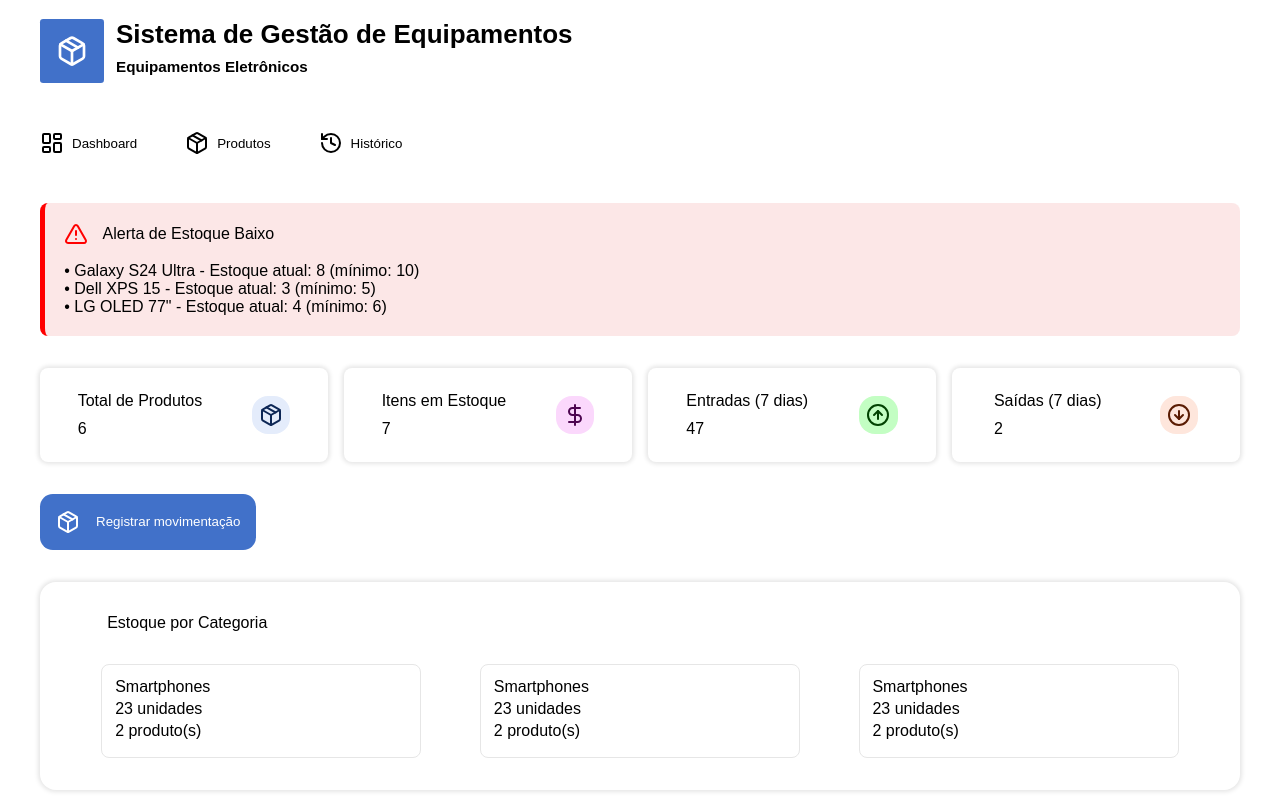
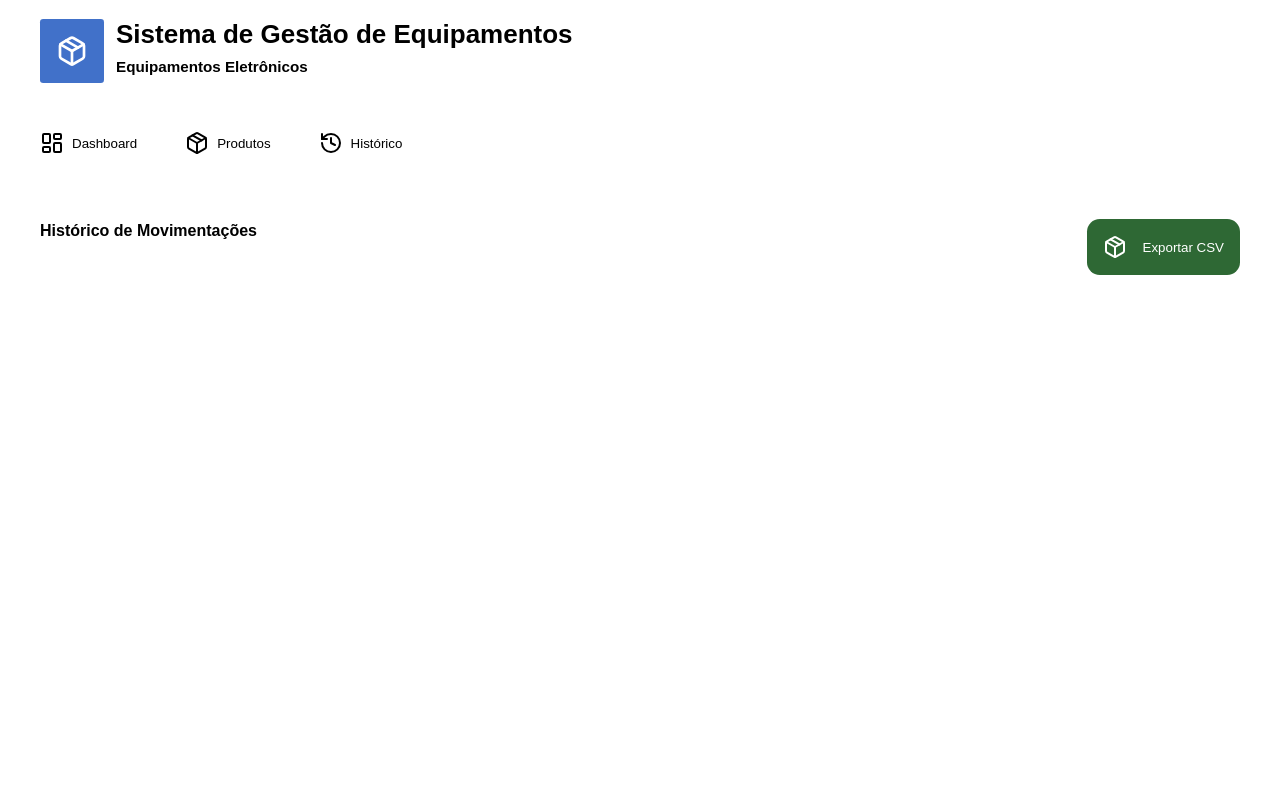
Before and after one commit to gabriela70707/Gestao-Estoque-Produtos, a React (Vite) app in the folder frontend/: page / in a window 1280 px wide. Shown: the top 800 px of the page. Built offline with nearby package versions, Linux system fonts and the light colour scheme; a web font is replaced by a local one.

Commit message:
adicionando novos componentes

```diff
--- a/frontend/package.json
+++ b/frontend/package.json
@@ -11,6 +11,7 @@
   },
   "dependencies": {
     "lucide-react": "^0.555.0",
+    "polished": "^4.3.1",
     "react": "^19.2.0",
     "react-dom": "^19.2.0",
     "styled-components": "^6.1.19"
--- a/frontend/src/App.jsx
+++ b/frontend/src/App.jsx
@@ -9,19 +9,67 @@ import { CardGeral } from './card-info-geral/CardGeral'
 import { Button } from './button/Button'
 import { NavCategoriaEstoque } from './estoque-categoria/Nav-Estoque-Categoria'
 import { CardMovimentacao } from './movimentacao/CardMovimentacao'
+import styled from 'styled-components'
+import { BarraPesquisa } from './barra-pesquisa/BarraPesquisa'
+import { Select } from './select/Select'
 
 function App() {
   const [count, setCount] = useState(0)
+  //Tela 2
+  const Title = styled.div`
+    display: flex;
+    justify-content: space-between;
+    align-items: center;
+    margin-top: 2rem;
+
+
+    h1{
+      font-size: 1rem;
+    }
+  `;
+
+  const Opcoes = styled.section`
+    display: flex;
+    margin-top: 2rem;
+    gap: 5rem;
+    box-shadow: 0 0 4px 2px rgba(0,0,0,0.1);
+    padding: 1.4rem;
+    border-radius: 1rem;
+  `;
 
   return (
     <>
-        <Header/>
+        {/*Tela 1 */}
+        {/* <Header/>
         <NavBar/>
         <Alerta/>
         <CardGeral/>
         <Button text={"Registrar movimentação"} color={"#4171c9"}/>
         <NavCategoriaEstoque/>
-        <CardMovimentacao/>
+        <CardMovimentacao/> */}
+
+        {/*Tela 2*/}
+        {/* <Header/>
+        <NavBar/>
+        <Title>
+          <h1>Gerenciar Produtos</h1>
+          <Button text={"+ Novo Produto"} color={"#4171c9"}/>
+        </Title>
+        <Opcoes>
+          <BarraPesquisa/>
+          <Select descricao={"Todas as Categorias"}/>
+        </Opcoes> */}
+        {/*Falta as tabelas*/}
+
+        {/*Tela 3*/}
+        <Header/>
+        <NavBar/>
+        <Title>
+          <h1>Histórico de Movimentações</h1>
+          <Button text={"Exportar CSV"} color={"#2e6834ff"}/>
+        </Title>
+
+
     </>
   )
 }
--- /dev/null
+++ b/frontend/src/barra-pesquisa/BarraPesquisa.jsx
@@ -0,0 +1,24 @@
+import styled from "styled-components";
+import { Search } from 'lucide-react';
+
+export function BarraPesquisa(){
+
+  const BarraPesquisa = styled.div`
+    display: flex;
+    padding: 0.7rem;
+    width: 100%;
+    border: solid 0.1rem #727272ff;
+    border-radius: 1rem;
+    gap: 1rem;
+    align-items: center;
+  `;
+
+
+
+  return(
+    <BarraPesquisa>
+      <Search color="#727272ff"/>
+      <p>Buscar produtos...</p>
+    </BarraPesquisa>
+  );
+}
--- a/frontend/src/movimentacao/CardMovimentacao.jsx
+++ b/frontend/src/movimentacao/CardMovimentacao.jsx
@@ -72,13 +72,19 @@ export function CardMovimentacao() {
             </Line>
 
             <Line>
+            <div className="monitoramento">
                 <FundoLogo color='#5A1B02FF'>
                     <TrendingDown color='#5A1B02FF' />
                 </FundoLogo>
-                <p>iPhone 15 Pro</p>
-                <p>Entrada de 10 unidade(s)</p>
+                <div className="info-produtos">
+                    <p>iPhone 15 Pro</p>
+                    <p>Entrada de 10 unidade(s)</p>
+                </div>
+            </div>
+            <div className="info-cliente">
                 <p>João Silva</p>
                 <p>20/11/2024</p>
+            </div>
             </Line>
 
         </Container>
--- /dev/null
+++ b/frontend/src/select/Select.jsx
@@ -0,0 +1,27 @@
+import styled from "styled-components";
+
+export function Select({ descricao }){
+
+  const SelectContainer = styled.select`
+    display: flex;
+    padding: 0.7rem;
+    width: 100%;
+    border: solid 0.1rem #727272ff;
+    border-radius: 1rem;
+    gap: 1rem;
+    align-items: center;
+    color: black;
+  `;
+
+  return(
+    <>
+    <SelectContainer>
+      <option value="">{descricao}</option>
+      <option value="1">Opção 1</option>
+      <option value="2">Opção 1</option>
+      <option value="3">Opção 1</option>
+    </SelectContainer>
+
+    </>
+  );
+}
```
Also changed, not shown: frontend/src/componentes/cards/Card.jsx (added, +12 -0 lines), 1 other file (tests, documents, lock files or other folders).
